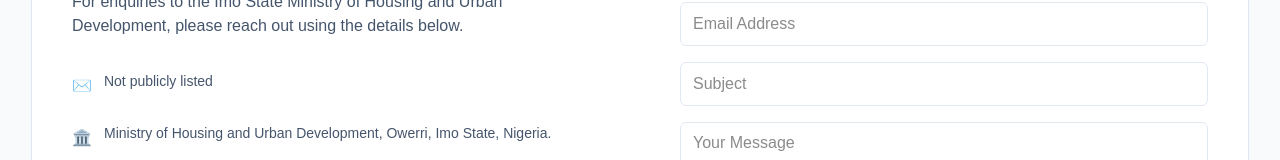
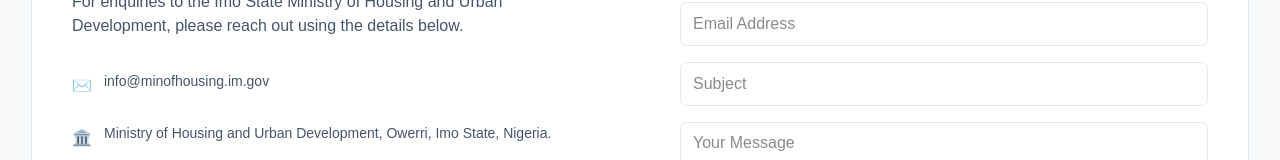
Before and after one commit to IDCLofficial/ministry_of_housing_and_urban_renewal, a Next.js app: page /contact in a window 1280 px wide. Shown: the part 327-487 px from the top of the page. Built offline with nearby package versions, Linux system fonts and the light colour scheme.

Commit message:
Worked on changes

```diff
--- a/app/contact/ContactSection.tsx
+++ b/app/contact/ContactSection.tsx
@@ -43,7 +43,7 @@
 
               <div className="mt-8 space-y-6">
                 <InfoRow icon={<span>✉️</span>}>
-                  Not publicly listed
+                  info@minofhousing.im.gov
                 </InfoRow>
                 <InfoRow icon={<span>🏛️</span>}>
                   Ministry of Housing and Urban Development, Owerri, Imo State, Nigeria.
--- a/app/page.tsx
+++ b/app/page.tsx
@@ -128,7 +128,7 @@
         'Facilitates home financing options and interfaces with mortgage institutions.',
     },
   ],
-  cta: { text: 'See All Departments', href: '#departments' },
+  cta: { text: 'See All Departments', href: '/departments' },
   imageSrc: '/housing2.png',
 } as const;
 
--- a/components/Navbar.tsx
+++ b/components/Navbar.tsx
@@ -33,7 +33,7 @@
       {/* Thin purple top border */}
       <div className="h-1 w-full bg-white " />
       <div className="border-b border-gray-200">
-        <div className="max-w-7xl mx-auto px-4 sm:px-6 lg:px-8">
+        <div className="w-full mx-auto px-4 sm:px-6 lg:px-8">
           <div className="flex justify-between items-center h-20">
             {/* Logo */}
             <div className="flex items-center">
```
